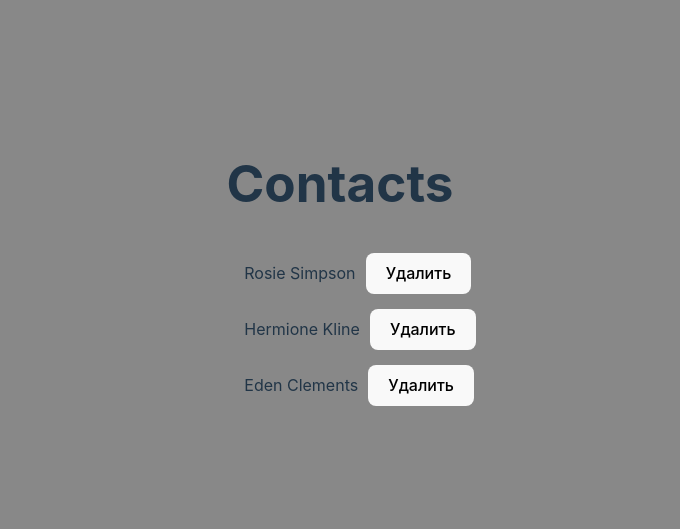
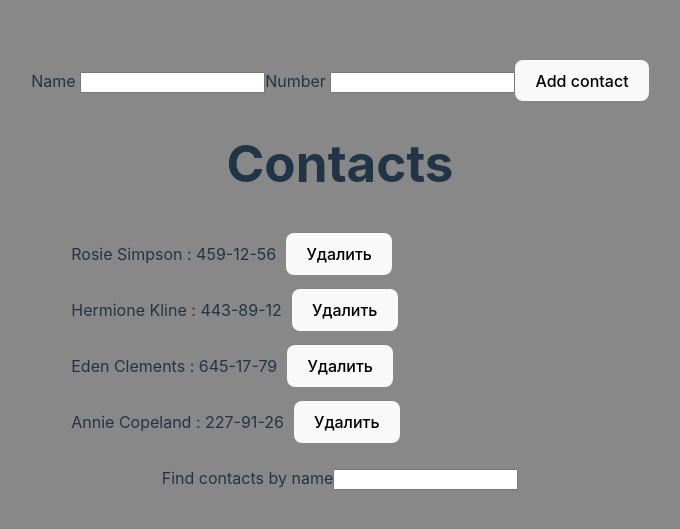
Before and after one commit to DmitriyKolesnyk/react.study1, a React (Vite) app: page / in a window 1280 px wide. Shown: the part 125-654 px from the top of the page, without its empty margins (300-980 px from the left). Built offline with nearby package versions, Linux system fonts and the light colour scheme.

Commit message:
Almost second done

```diff
--- a/package.json
+++ b/package.json
@@ -13,7 +13,8 @@
     "nanoid": "^5.0.7",
     "prettier": "^3.2.5",
     "react": "^18.2.0",
-    "react-dom": "^18.2.0"
+    "react-dom": "^18.2.0",
+    "shortid": "^2.2.16"
   },
   "devDependencies": {
     "@types/react": "^18.2.66",
--- a/src/components/Contacts/ContactList.jsx
+++ b/src/components/Contacts/ContactList.jsx
@@ -1,27 +1,71 @@
 import Contacts from "./Contacts.jsx";
-import React, {Component} from "react";
+import React, { Component } from "react";
+import Form from "./Form.jsx";
+import Filter from "./Filter.jsx";
+import shortId from "shortid";
 
 class ContactList extends Component {
   state = {
-      contacts: [{id: 'id-1', name: 'Rosie Simpson'},
-                 {id: 'id-2', name: 'Hermione Kline'},
-                 {id: 'id-3', name: 'Eden Clements'}
-      ]
+    contacts: [
+      { id: "id-1", name: "Rosie Simpson", number: "459-12-56" },
+      { id: "id-2", name: "Hermione Kline", number: "443-89-12" },
+      { id: "id-3", name: "Eden Clements", number: "645-17-79" },
+      { id: "id-4", name: "Annie Copeland", number: "227-91-26" },
+    ],
+    filter: "",
   };
+
   deleteContact = (contactId) => {
-      this.setState(prevState => ({
-          contacts: prevState.contacts.filter(contact => contact.id !== contactId),
-      }))
-  }
+    this.setState((prevState) => ({
+      contacts: prevState.contacts.filter(
+        (contact) => contact.id !== contactId,
+      ),
+    }));
+  };
+
+  addContact = (data) => {
+    console.log(data);
+
+    const contact = {
+      id: shortId.generate(),
+      name: data.name,
+      number: data.number,
+    };
+
+    this.setState((prevState) => ({
+      contacts: [contact, ...prevState.contacts],
+    }));
+  };
+
+  changeFilter = (event) => {
+    this.setState({ filter: event.currentTarget.value });
+  };
+
+  getVisibleContacts = () => {
+    const { filter, contacts } = this.state;
+    const normalizedFilter = filter.toLowerCase();
+
+    return contacts.filter((contact) =>
+      contact.name.toLowerCase().includes(normalizedFilter),
+    );
+  };
+
   render() {
-      const {contacts} = this.state;
-     return (
-         <>
-          <h1>Contacts</h1>
-          <Contacts contacts={contacts} onDeleteContact={this.deleteContact}/>
-         </>
-  )
+    const { contacts, filter } = this.state;
+
+    const visibleContacts = this.getVisibleContacts();
+    return (
+      <>
+        <Form onSubmit={this.addContact} />
+        <h1>Contacts</h1>
+        <Contacts
+          contacts={visibleContacts}
+          onDeleteContact={this.deleteContact}
+        />
+        <Filter value={filter} onChange={this.changeFilter} />
+      </>
+    );
   }
 }
 
-export default ContactList
+export default ContactList;
--- a/src/components/Contacts/Contacts.jsx
+++ b/src/components/Contacts/Contacts.jsx
@@ -3,9 +3,9 @@ import css from ".././Contacts/Contacts.module.css";
 
 const Contacts = ({ contacts, onDeleteContact }) => (
   <ul>
-    {contacts.map(({ id, name }) => (
+    {contacts.map(({ id, name, number }) => (
       <li key={id} className={css.ContactListItem}>
-        <p className={css.ContactListName}>{name}</p>
+        <p className={css.ContactListName}>{name} : {number}</p>
         <button onClick={() => onDeleteContact(id)}>Удалить</button>
       </li>
     ))}
--- /dev/null
+++ b/src/components/Contacts/Filter.jsx
@@ -0,0 +1,10 @@
+import React from "react";
+
+const Filter = ({ value, onChange }) => (
+  <label>
+    Find contacts by name
+    <input type="text" value={value} onChange={onChange} />
+  </label>
+);
+
+export default Filter;
--- /dev/null
+++ b/src/components/Contacts/Form.jsx
@@ -0,0 +1,57 @@
+import React, { Component } from "react";
+
+class Form extends Component {
+  state = {
+    name: "",
+    number: "",
+  };
+
+  handleChange = (event) => {
+    const { name, value } = event.currentTarget;
+    this.setState({ [name]: value });
+  };
+
+  handleSubmit = (event) => {
+    event.preventDefault();
+    this.props.onSubmit(this.state);
+    this.reset();
+    console.log(this.state);
+  };
+
+  reset = () => {
+    this.setState({ name: "", number: "" });
+  };
+
+  render() {
+    return (
+      <form onSubmit={this.handleSubmit}>
+        <label htmlFor={this.nameInputId}>
+          Name{" "}
+          <input
+            type={"text"}
+            name="name"
+            required
+            value={this.state.name}
+            onChange={this.handleChange}
+            id={this.nameInputId}
+          />
+        </label>
+        <label htmlFor={this.numberInputId}>
+          Number{" "}
+          <input
+            type="tel"
+            name="number"
+            required
+            value={this.state.number}
+            onChange={this.handleChange}
+            id={this.numberInputId}
+          />
+        </label>
+
+        <button type="submit">Add contact</button>
+      </form>
+    );
+  }
+}
+
+export default Form;
```
Also changed, not shown: 1 other file (tests, documents, lock files or other folders).
